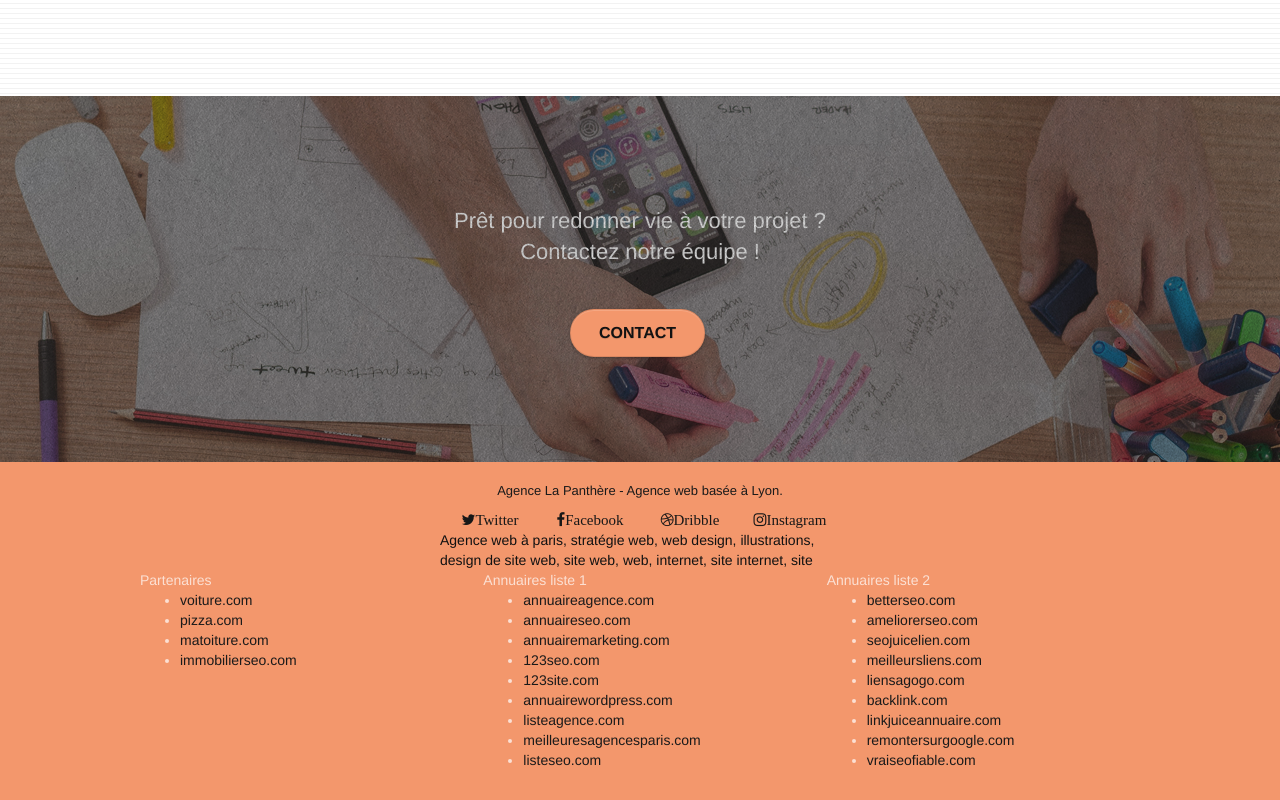
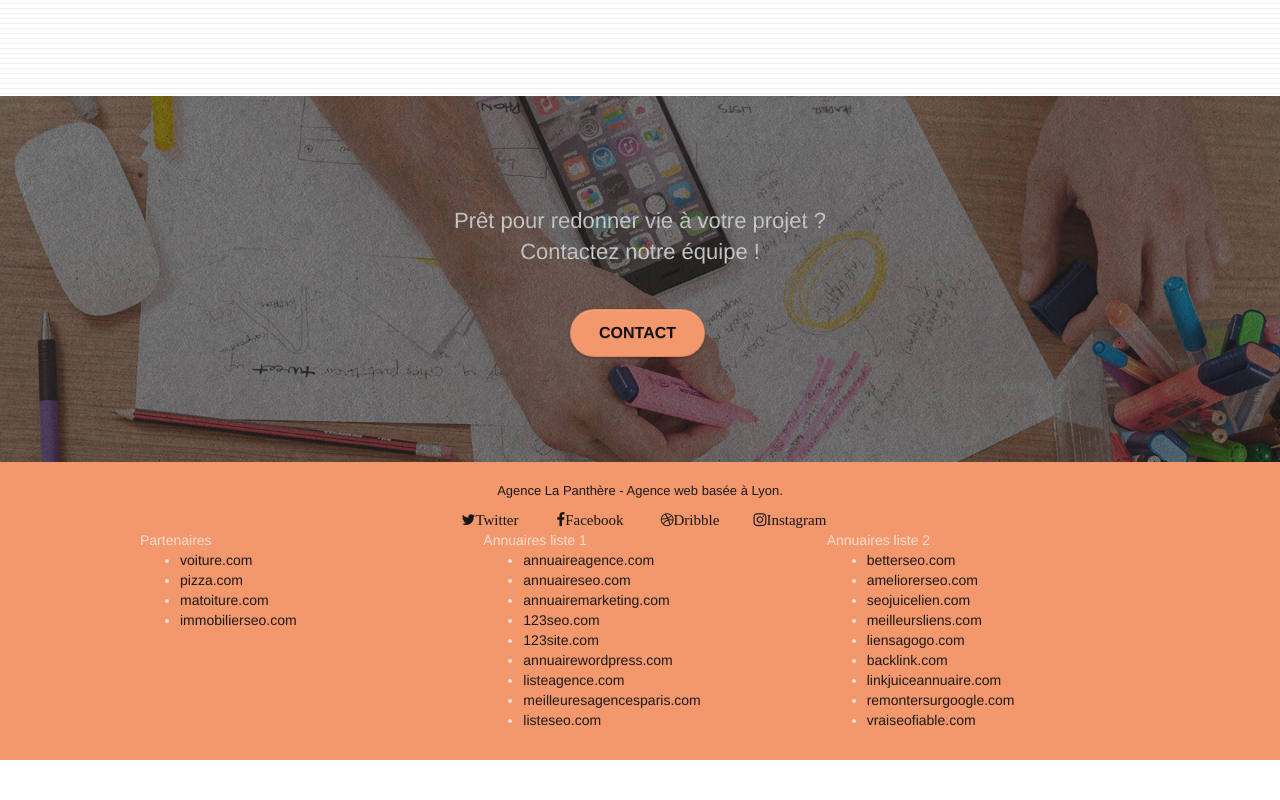
Before and after one commit to ulysseprod/Optimization_Web, a plain HTML site: page index.html in a window 1280 px wide. Shown: the part 2960-3760 px from the top of the page. After the commit the page ends 3720 px from the top, so only its background shows below. Drawn offline with Linux system fonts and the light colour scheme.

Commit message:
modified index file

```diff
--- a/index.html
+++ b/index.html
@@ -261,7 +261,6 @@
 							</a>
 						</div>
 					</div>
-					<div class="keywords" style="color:#121212;">Agence web à paris, stratégie web, web design, illustrations, design de site web, site web, web, internet, site internet, site</div>
 				</div>
 				<div class="row">
 					<div class="col-sm-4">
```
